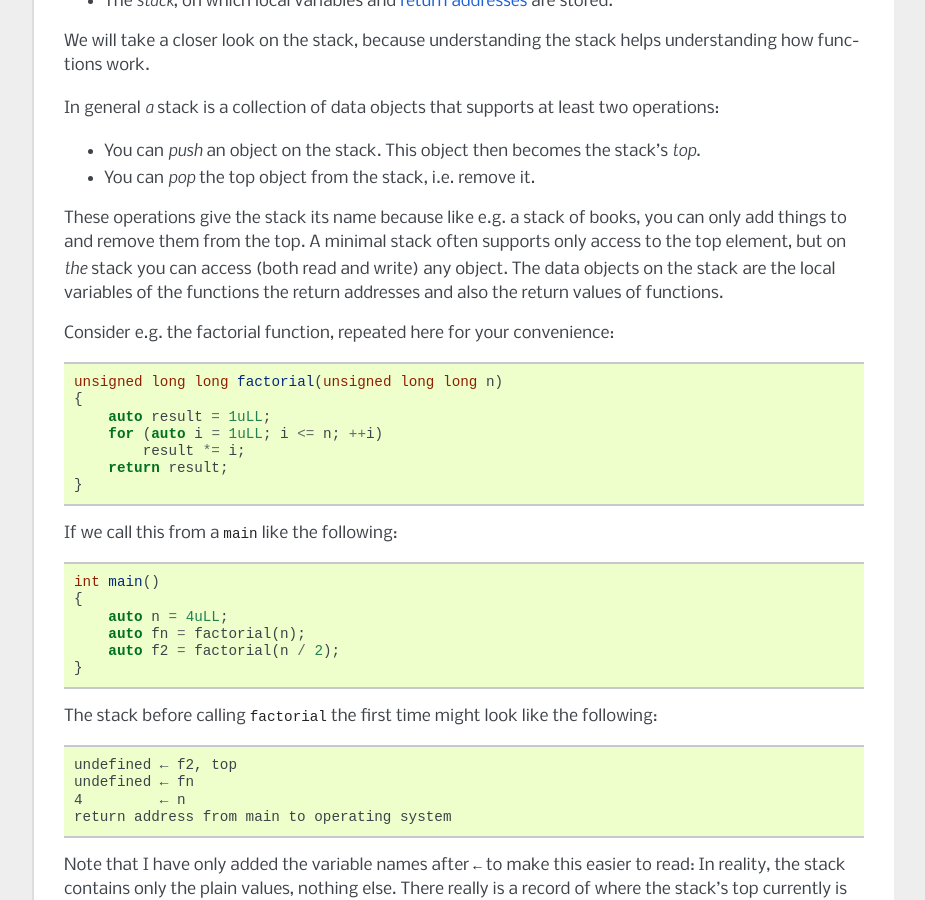
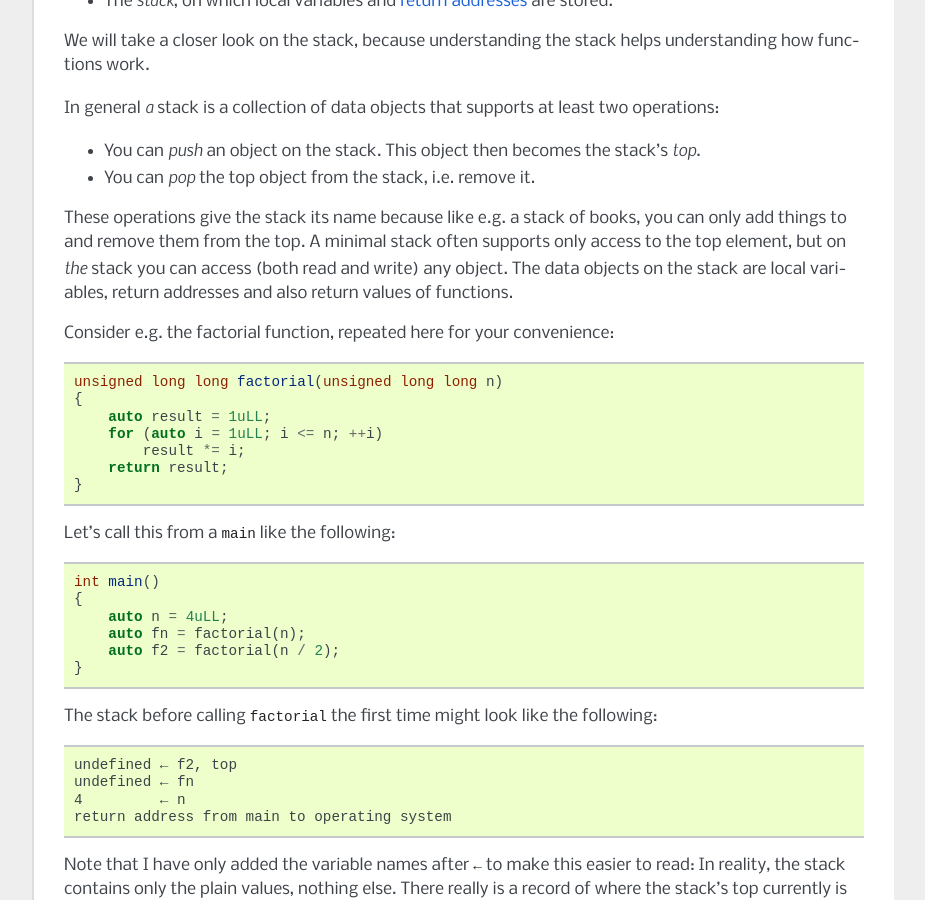
Before and after one commit to Oberon00/cpptutorial, a Sphinx documentation site: the page built from doc/proc/functions.rst, in a window 1280 px wide and 900 px high, scrolled down 10524 px. Shown: the whole window, without its empty margins (198-1123 px from the left). Built offline with Sphinx 7.4.7, drawn with Linux system fonts in a browser that asks for light colours; some of the changed text lies outside the part shown.

Commit message:
functions: Improve wording in stack section.

```diff
--- a/doc/proc/functions.rst
+++ b/doc/proc/functions.rst
@@ -554,9 +554,8 @@ operations:
 These operations give the stack its name because like e.g. a stack of books, you
 can only add things to and remove them from the top. A minimal stack often
 supports only access to the top element, but on *the* stack you can access (both
-read and write) any object. The data objects on the stack are the local
-variables of the functions the return addresses and also the return values of
-functions.
+read and write) any object. The data objects on the stack are local variables,
+return addresses and also return values of functions.
 
 Consider e.g. the factorial function, repeated here for your convenience::
 
@@ -568,7 +567,7 @@ Consider e.g. the factorial function, repeated here for your convenience::
       return result;
   }
 
-If we call this from a ``main`` like the following::
+Let's call this from a ``main`` like the following::
 
   int main()
   {
```
Also changed, not shown: other parts of doc/proc/functions.rst (+1 -1 lines).
